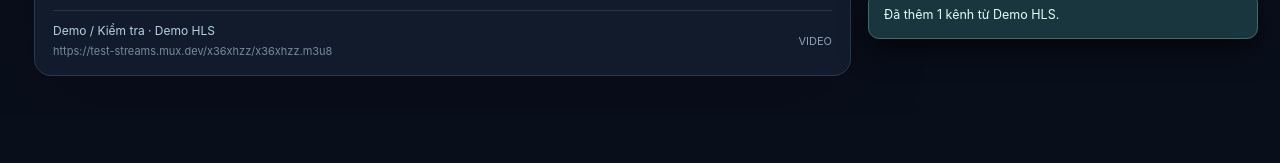
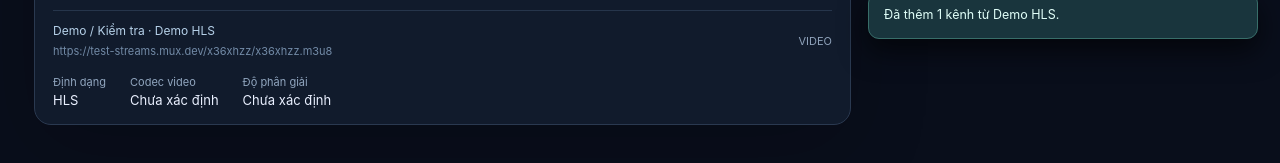
Before and after one commit to shunkzm0622/Streamhub, a plain HTML site: page index.html in a window 1280 px wide. Both pictures are taken after a click on the button "▷ Kênh demo". Shown: the part 739-902 px from the top of the page. Before the commit the page ends 855 px from the top, so only its background shows below. Drawn offline with nearby package versions, Linux system fonts and the light colour scheme; no server answers.

Commit message:
Hiển thị định dạng, codec và chất lượng dưới trình phát

```diff
--- a/index.html
+++ b/index.html
@@ -31,6 +31,7 @@
     .mobile-category{display:block;width:100%;max-width:none;margin-bottom:8px}
     .channels-grid{grid-template-columns:minmax(0,1fr);max-height:65vh;overflow-y:auto}
     @media(max-width:840px){.content{grid-template-columns:minmax(0,1fr)}.channels-grid{max-height:55vh}}
+      #mediaInfo:not([hidden]){display:flex;flex-wrap:wrap;gap:10px 24px;padding:0 18px 16px;margin:0}#mediaInfo dt{font-size:11px;color:#91a6bf}#mediaInfo dd{margin:3px 0 0;font-size:13px;overflow-wrap:anywhere}
   </style>
 </head>
 <body>
@@ -48,6 +49,7 @@
           <div class="stage" id="stage"><video id="video" controls playsinline preload="none" hidden></video><img id="snapshot" alt="Ảnh camera" hidden /><div class="stage-placeholder" id="stagePlaceholder"><div class="stage-badge">▷</div><h2>Chọn một kênh để bắt đầu</h2><p>Thêm playlist M3U / JSON hoặc dán link stream. Chọn kênh trong thư viện để phát trực tiếp.</p></div><div class="stage-error" id="stageError" hidden></div></div>
           <div class="player-actions"><button class="btn btn-soft btn-sm" id="retryBtn" disabled>↻ Tải lại</button><button class="btn btn-soft btn-sm" id="favoriteCurrent" disabled>☆ Yêu thích</button><button class="btn btn-soft btn-sm" id="copyCurrent" disabled>▤ Sao chép link</button><span class="spacer"></span><button class="btn btn-soft btn-sm" id="openCurrent" disabled>↗ Mở link</button><button class="btn btn-soft btn-sm" id="fullscreenBtn" disabled>⛶ Toàn màn hình</button></div>
           <div class="play-info"><div class="info-left"><div class="play-group" id="playerGroup">Chưa có nguồn phát</div><div class="play-source" id="playerUrl">Thêm playlist để xem các kênh.</div></div><div style="font-size:11px;color:#8fa2ba;white-space:nowrap" id="playMode">—</div></div>
+          <dl id="mediaInfo" aria-label="Thông tin kỹ thuật" hidden></dl>
         </article>
       </section>
       <section class="panel">
@@ -345,16 +347,49 @@ function renderSources(){const root=$('sourceList');root.replaceChildren();if(!s
 }
 function renderAll(){renderNav();renderList();renderSources();renderPlayerButtons();}
 function toggleFavorite(url){if(favorites.has(url))favorites.delete(url);else favorites.add(url);persist();renderNav();renderList();renderPlayerButtons();}
-function clearPlayback(){if(photoTimer)clearInterval(photoTimer);photoTimer=null;if(hls){hls.destroy();hls=null;}if(dash){try{dash.reset();}catch{}dash=null;}const v=$('video');v.pause();v.removeAttribute('src');v.load();v.hidden=true;const img=$('snapshot');img.hidden=true;img.removeAttribute('src');$('stageError').hidden=true;}
-function stopPlayer(){clearPlayback();active=null;$('stagePlaceholder').hidden=false;$('playerCaption').textContent='SẴN SÀNG';$('playerName').textContent='Chưa chọn kênh';$('playerGroup').textContent='Chưa có nguồn phát';$('playerUrl').textContent='Thêm playlist để xem các kênh.';$('playMode').textContent='—';$('playerTag').textContent='STREAMHUB';renderPlayerButtons();}
+let streamCodec = '', dashIndex = -1;
+function formatCodec(raw) {
+  if (!raw) return 'Chưa xác định';
+  const id = raw.match(/codecs=["']?([^"';]+)/i)?.[1] || raw;
+  const name = {avc1:'H.264',avc3:'H.264',hvc1:'H.265',hev1:'H.265',av01:'AV1',vp09:'VP9'}[id.split('.')[0].toLowerCase()];
+  return name ? name + ' (' + id + ')' : id;
+}
+function showMediaInfo() {
+  const panel = $('mediaInfo');
+  panel.hidden = !active;
+  if (!active) return;
+  const photo = active.kind === 'image';
+  const media = photo ? $('snapshot') : $('video');
+  const url = active.url;
+  const ext = url.split(/[?#]/)[0].match(/\.(mp4|webm|mov|ts|m4v|jpeg|jpg|png|webp|gif)$/i);
+  const format = isHLS(url) ? 'HLS' : isDASH(url) ? 'MPEG-DASH' : ext?.[1].toUpperCase() || (photo ? 'Ảnh camera' : 'Chưa xác định');
+  let level = hls?.levels?.[hls.currentLevel], codec = level?.videoCodec || streamCodec;
+  if (dash && dashIndex >= 0) {
+    level = dash.getBitrateInfoListFor('video').find(item => item.qualityIndex === dashIndex);
+    codec = dash.getCurrentTrackFor('video')?.codec;
+  }
+  const width = photo ? media.naturalWidth : media.videoWidth || level?.width;
+  const height = photo ? media.naturalHeight : media.videoHeight || level?.height;
+  const fields = [['Định dạng',format]];
+  if (!photo) fields.push(['Codec video',formatCodec(codec)]);
+  fields.push(['Độ phân giải',width && height ? width + ' × ' + height : 'Chưa xác định']);
+  if (Number(level?.frameRate) > 0) fields.push(['Tốc độ khung hình',level.frameRate + ' fps']);
+  if (level?.bitrate > 0) fields.push(['Bitrate công bố',(level.bitrate/1e6).toLocaleString('vi-VN',{maximumFractionDigits:2}) + ' Mbps']);
+  panel.replaceChildren(...fields.map(([label,value]) => {
+    const item = document.createElement('div'), term = document.createElement('dt'), detail = document.createElement('dd');
+    term.textContent = label; detail.textContent = value; item.append(term,detail); return item;
+  }));
+}
+function clearPlayback(){streamCodec='';dashIndex=-1;if(photoTimer)clearInterval(photoTimer);photoTimer=null;if(hls){hls.destroy();hls=null;}if(dash){try{dash.reset();}catch{}dash=null;}const v=$('video');v.pause();v.removeAttribute('src');v.load();v.hidden=true;const img=$('snapshot');img.hidden=true;img.removeAttribute('src');$('stageError').hidden=true;}
+function stopPlayer(){clearPlayback();active=null;showMediaInfo();$('stagePlaceholder').hidden=false;$('playerCaption').textContent='SẴN SÀNG';$('playerName').textContent='Chưa chọn kênh';$('playerGroup').textContent='Chưa có nguồn phát';$('playerUrl').textContent='Thêm playlist để xem các kênh.';$('playMode').textContent='—';$('playerTag').textContent='STREAMHUB';renderPlayerButtons();}
 function renderPlayerButtons(){for(const id of ['retryBtn','favoriteCurrent','copyCurrent','openCurrent','fullscreenBtn'])$(id).disabled=!active;if(active)$('favoriteCurrent').textContent=(favorites.has(active.url)?'★ Đã yêu thích':'☆ Yêu thích');}
 function stageError(message){const e=$('stageError');e.textContent=message;e.hidden=false;$('playerCaption').textContent='KHÔNG PHÁT ĐƯỢC';}
 function playNative(url){const v=$('video');v.hidden=false;v.src=url;v.load();const result=v.play();if(result?.catch)result.catch(()=>{if(!v.error)showToast('Nếu trình duyệt chặn tự phát, hãy nhấn nút Play trong video.', 'warn');});}
 function isHLS(url){return hlsLike(url)||/\b(?:format|type)=m3u8\b/i.test(url);}
 function isDASH(url){return /\.mpd(?:[?#]|$)/i.test(url);}
-function playChannel(c){clearPlayback();active=c;$('stagePlaceholder').hidden=true;$('playerName').textContent=c.name;$('playerCaption').textContent='ĐANG TẢI KÊNH';$('playerGroup').textContent=c.group+' · '+c.sourceName;$('playerUrl').textContent=c.url;$('playerUrl').title=c.url;$('playerTag').textContent=c.kind==='image'?'CAMERA':'LIVE';$('playMode').textContent=c.kind==='image'?'ẢNH':'VIDEO';renderPlayerButtons();renderList();
+function playChannel(c){clearPlayback();active=c;showMediaInfo();$('stagePlaceholder').hidden=true;$('playerName').textContent=c.name;$('playerCaption').textContent='ĐANG TẢI KÊNH';$('playerGroup').textContent=c.group+' · '+c.sourceName;$('playerUrl').textContent=c.url;$('playerUrl').title=c.url;$('playerTag').textContent=c.kind==='image'?'CAMERA':'LIVE';$('playMode').textContent=c.kind==='image'?'ẢNH':'VIDEO';renderPlayerButtons();renderList();
   if(location.protocol==='https:'&&c.url.startsWith('http:'))showToast('Nguồn HTTP trên trang HTTPS có thể bị trình duyệt chặn (mixed content). Hãy dùng link HTTPS.', 'warn');
-  if(c.kind==='image'){const img=$('snapshot');img.hidden=false;let tick=()=>{if(active?.key!==c.key)return;try{const u=new URL(c.url);u.searchParams.set('_streamhub_ts',Date.now());img.src=u.toString();}catch{img.src=c.url;}};img.onerror=()=>stageError('Không tải được ảnh camera. Có thể link đã hết hạn, bị chặn hoặc yêu cầu cookie/đăng nhập.');img.onload=()=>{$('stageError').hidden=true;$('playerCaption').textContent='ĐANG CẬP NHẬT ẢNH';};tick();photoTimer=setInterval(tick,10000);return;}
+  if(c.kind==='image'){const img=$('snapshot');img.hidden=false;let tick=()=>{if(active?.key!==c.key)return;try{const u=new URL(c.url);u.searchParams.set('_streamhub_ts',Date.now());img.src=u.toString();}catch{img.src=c.url;}};img.onerror=()=>stageError('Không tải được ảnh camera. Có thể link đã hết hạn, bị chặn hoặc yêu cầu cookie/đăng nhập.');img.onload=()=>{showMediaInfo();$('stageError').hidden=true;$('playerCaption').textContent='ĐANG CẬP NHẬT ẢNH';};tick();photoTimer=setInterval(tick,10000);return;}
   const video=$('video');video.hidden=false;
   if(isHLS(c.url)){
     if(window.Hls&&Hls.isSupported()){
@@ -362,12 +397,27 @@ function playChannel(c){clearPlayback();active=c;$('stagePlaceholder').hidden=tr
       instance.on(Hls.Events.MEDIA_ATTACHED,()=>{if(instance===hls)instance.loadSource(c.url);});
       instance.on(Hls.Events.MANIFEST_PARSED,()=>{if(instance!==hls)return;$('playerCaption').textContent='ĐÃ KẾT NỐI';video.play().catch(()=>showToast('Nhấn Play trên video để bắt đầu phát.', 'warn'));});
       instance.on(Hls.Events.ERROR,(_evt,data)=>{if(instance!==hls||!data.fatal)return;const reason=data?.details||data?.type||'Lỗi nguồn';let msg='Không tải được stream HLS ('+reason+'). Kiểm tra link còn hoạt động và máy chủ cho phép CORS đối với manifest, phân đoạn và khóa mã hóa.';if(data.type===Hls.ErrorTypes.MEDIA_ERROR){msg='Luồng có thể sử dụng codec không được trình duyệt hỗ trợ ('+reason+').';}stageError(msg);});
+      instance.on(Hls.Events.BUFFER_CODECS, (_, tracks) => {
+        if (instance !== hls) return;
+        streamCodec = tracks.video?.codec || ''; showMediaInfo();
+      });
+      instance.on(Hls.Events.LEVEL_SWITCHED, () => { if (instance === hls) showMediaInfo(); });
       instance.attachMedia(video);
     }else if(video.canPlayType('application/vnd.apple.mpegurl')){playNative(c.url);}else{stageError('Trình duyệt hiện tại không hỗ trợ phát HLS. Hãy thử Edge, Chrome hoặc Safari mới.');}
   }else if(isDASH(c.url)){
-    if(window.dashjs){dash=dashjs.MediaPlayer().create();dash.initialize(video,c.url,true);$('playerCaption').textContent='ĐANG KẾT NỐI DASH';}else stageError('Chưa tải được thư viện DASH. Kiểm tra kết nối mạng với CDN.');
+    if(window.dashjs){dash=dashjs.MediaPlayer().create();const instance=dash;
+      instance.on(dashjs.MediaPlayer.events.STREAM_INITIALIZED, () => {
+        if (instance !== dash) return;
+        dashIndex = dash.getQualityFor('video'); showMediaInfo();
+      });
+      instance.on(dashjs.MediaPlayer.events.QUALITY_CHANGE_RENDERED, event => {
+        if (instance !== dash || event.mediaType !== 'video') return;
+        dashIndex = event.newQuality; showMediaInfo();
+      });
+      dash.initialize(video,c.url,true);$('playerCaption').textContent='ĐANG KẾT NỐI DASH';}else stageError('Chưa tải được thư viện DASH. Kiểm tra kết nối mạng với CDN.');
   }else {playNative(c.url);}
 }
+for (const event of ['loadedmetadata','resize','playing']) $('video').addEventListener(event,showMediaInfo);
 $('video').addEventListener('playing',()=>{$('stageError').hidden=true;$('playerCaption').textContent='ĐANG PHÁT';});
 $('video').addEventListener('error',()=>{if(!active||$('video').hidden)return;const message=['','Tải video bị hủy.','Không tải được dữ liệu. Kiểm tra link stream, CORS và kết nối mạng.','Không giải mã được stream.','Định dạng/codec không được trình duyệt hỗ trợ.'][$('video').error?.code||0]||'Lỗi phát video.';stageError(message);});
 $('retryBtn').addEventListener('click',()=>{if(active)playChannel(active);});$('favoriteCurrent').addEventListener('click',()=>{if(active)toggleFavorite(active.url);});
```
